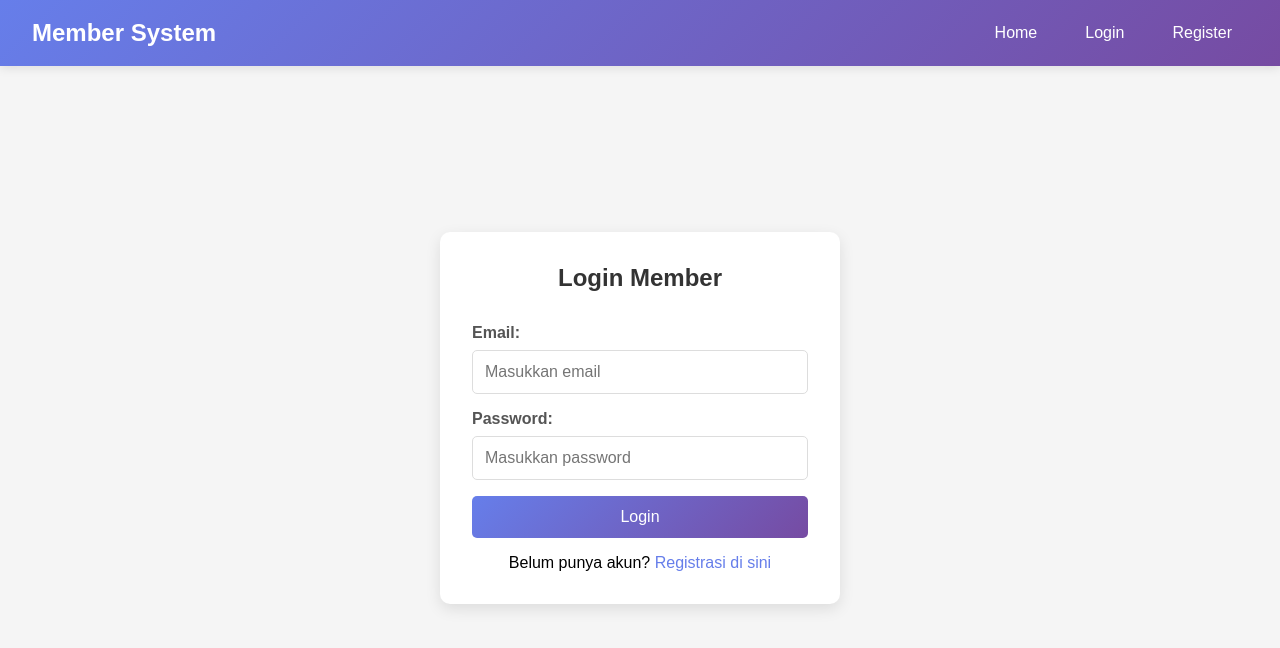
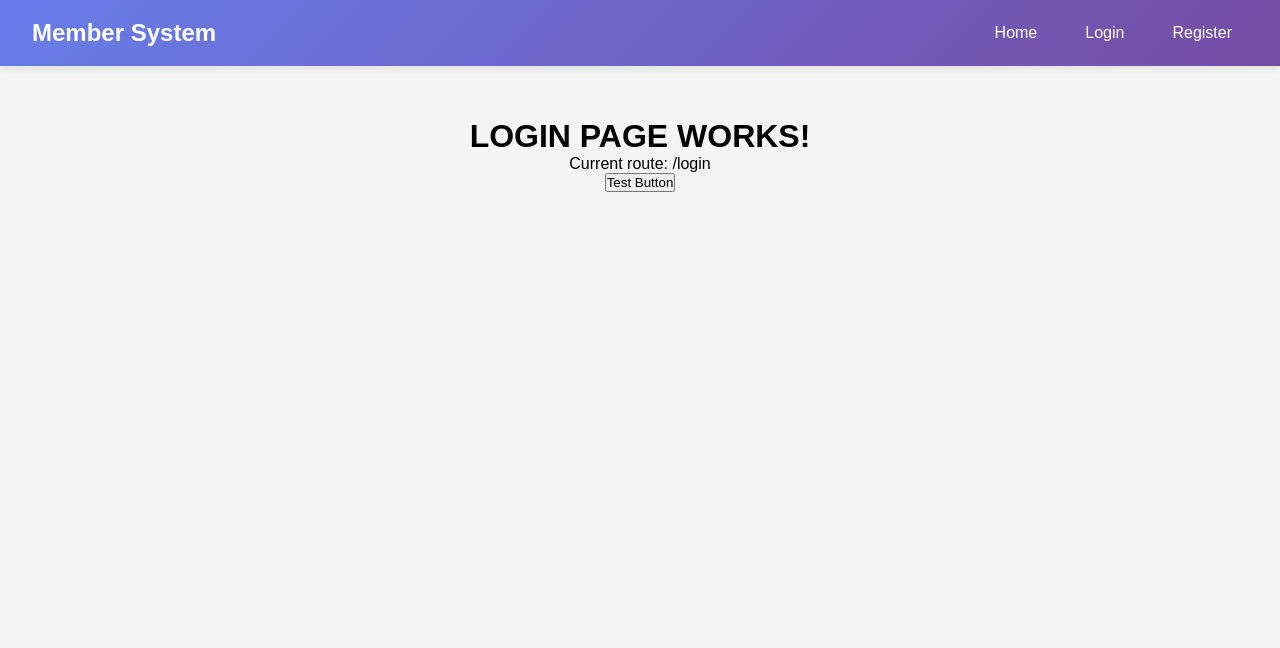
Before and after one commit to LeoPytho/jkt48fanmade, a Vue app: page /login in a window 1280 px wide. Shown: the top 648 px of the page. Built offline with nearby package versions, Linux system fonts and the light colour scheme.

Commit message:
Update Login.vue

```diff
--- a/src/views/Login.vue
+++ b/src/views/Login.vue
@@ -1,179 +1,18 @@
 <template>
-  <div class="login-container">
-    <div class="login-form">
-      <h2>Login Member</h2>
-
-      <form @submit.prevent="login">
-        <div class="form-group">
-          <label>Email:</label>
-          <input
-            type="email"
-            v-model="form.email"
-            required
-            placeholder="Masukkan email"
-          />
-        </div>
-
-        <div class="form-group">
-          <label>Password:</label>
-          <input
-            type="password"
-            v-model="form.password"
-            required
-            placeholder="Masukkan password"
-          />
-        </div>
-
-        <button type="submit" :disabled="loading" class="submit-btn">
-          {{ loading ? 'Login...' : 'Login' }}
-        </button>
-      </form>
-
-      <div v-if="message" class="message error">
-        {{ message }}
-      </div>
-
-      <p class="register-link">
-        Belum punya akun? <router-link to="/register">Registrasi di sini</router-link>
-      </p>
-    </div>
+  <div style="padding: 20px; text-align: center;">
+    <h1>LOGIN PAGE WORKS!</h1>
+    <p>Current route: {{ $route.path }}</p>
+    <button @click="testClick">Test Button</button>
   </div>
 </template>
 
 <script>
-import axios from 'axios'
-
 export default {
   name: 'Login',
-  data() {
-    return {
-      form: {
-        email: '',
-        password: ''
-      },
-      loading: false,
-      message: ''
-    }
-  },
   methods: {
-    async login() {
-      this.loading = true
-      this.message = ''
-
-      try {
-        const response = await axios.post('/api/login', this.form)
-
-        // Store token and user data
-        localStorage.setItem('token', response.data.token)
-        localStorage.setItem('user', JSON.stringify(response.data.user))
-
-        // Redirect to profile
-        this.$router.push('/profile')
-
-      } catch (error) {
-        this.message = error.response?.data?.message || 'Terjadi kesalahan'
-      } finally {
-        this.loading = false
-      }
+    testClick() {
+      alert('Button clicked!')
     }
   }
 }
 </script>
-
-<style scoped>
-.login-container {
-  display: flex;
-  justify-content: center;
-  align-items: center;
-  min-height: 80vh;
-}
-
-.login-form {
-  background: white;
-  padding: 2rem;
-  border-radius: 10px;
-  box-shadow: 0 5px 15px rgba(0,0,0,0.1);
-  width: 100%;
-  max-width: 400px;
-}
-
-.login-form h2 {
-  text-align: center;
-  margin-bottom: 2rem;
-  color: #333;
-}
-
-.form-group {
-  margin-bottom: 1rem;
-}
-
-.form-group label {
-  display: block;
-  margin-bottom: 0.5rem;
-  color: #555;
-  font-weight: bold;
-}
-
-.form-group input {
-  width: 100%;
-  padding: 0.75rem;
-  border: 1px solid #ddd;
-  border-radius: 5px;
-  font-size: 1rem;
-  transition: border-color 0.3s;
-}
-
-.form-group input:focus {
-  outline: none;
-  border-color: #667eea;
-  box-shadow: 0 0 0 2px rgba(102, 126, 234, 0.2);
-}
-
-.submit-btn {
-  width: 100%;
-  padding: 0.75rem;
-  background: linear-gradient(135deg, #667eea 0%, #764ba2 100%);
-  color: white;
-  border: none;
-  border-radius: 5px;
-  font-size: 1rem;
-  cursor: pointer;
-  transition: transform 0.3s;
-}
-
-.submit-btn:hover:not(:disabled) {
-  transform: translateY(-2px);
-}
-
-.submit-btn:disabled {
-  opacity: 0.7;
-  cursor: not-allowed;
-}
-
-.message {
-  padding: 1rem;
-  margin: 1rem 0;
-  border-radius: 5px;
-  text-align: center;
-}
-
-.message.error {
-  background-color: #f8d7da;
-  color: #721c24;
-  border: 1px solid #f5c6cb;
-}
-
-.register-link {
-  text-align: center;
-  margin-top: 1rem;
-}
-
-.register-link a {
-  color: #667eea;
-  text-decoration: none;
-}
-
-.register-link a:hover {
-  text-decoration: underline;
-}
-</style>
```
